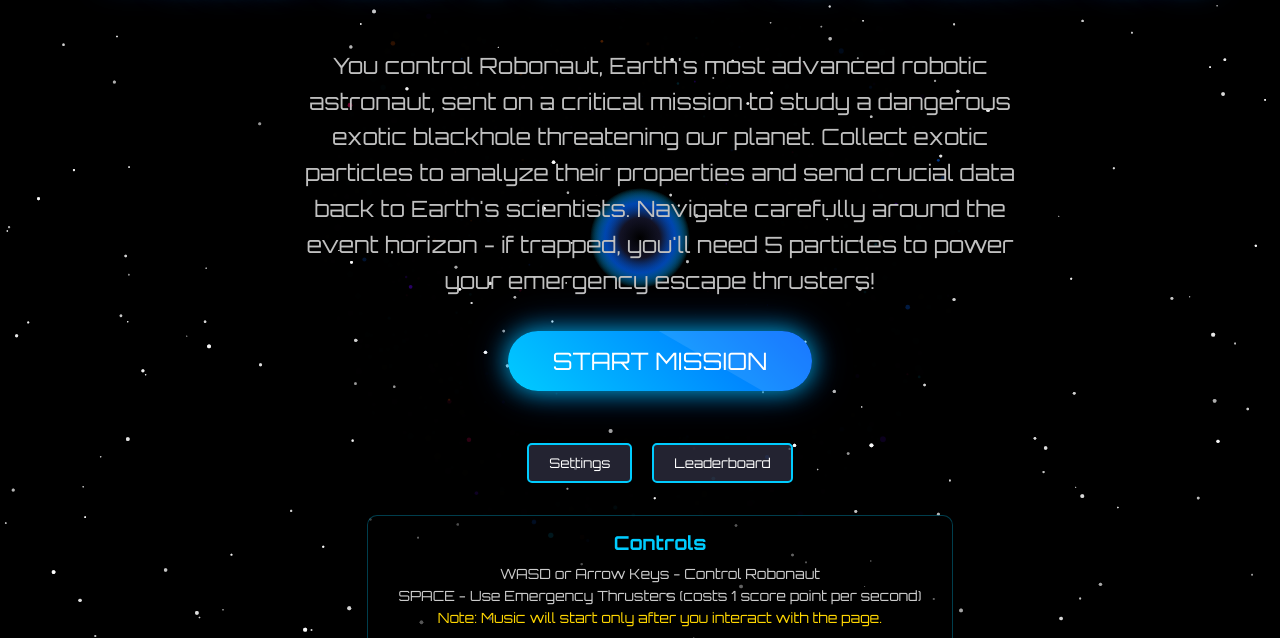
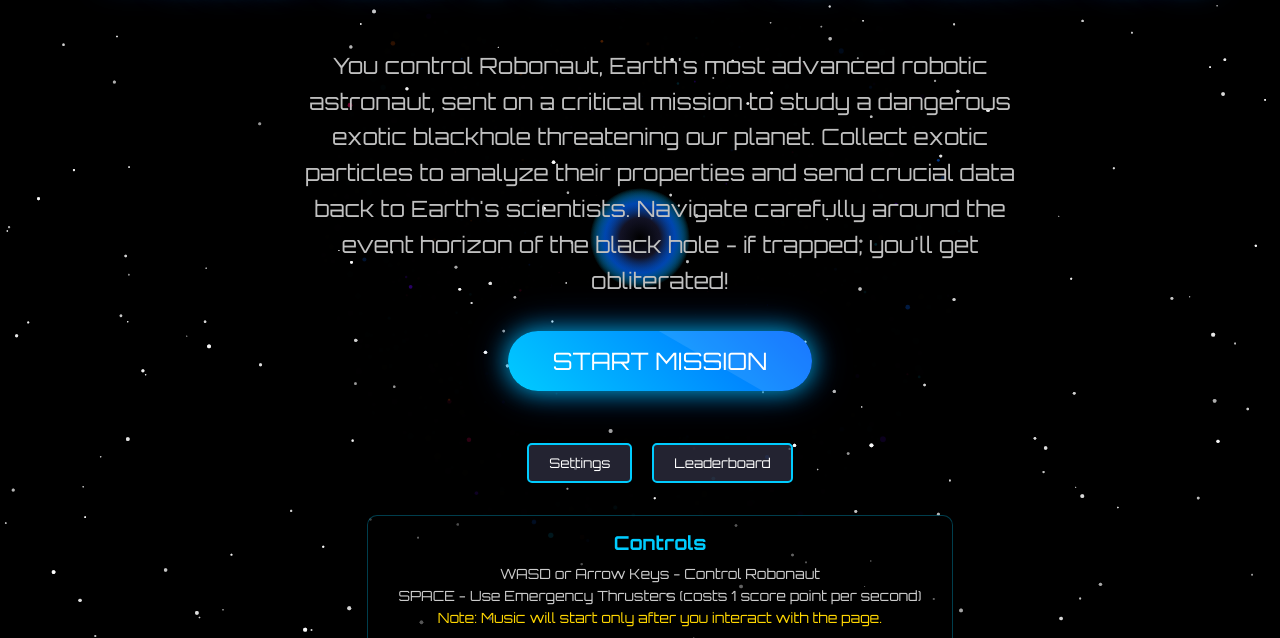
Before and after one commit to fayaz-dev/roboescape, a website built with Vite: page home.html in a window 1280 px wide. Shown: the part 162-800 px from the top of the page. Built offline with nearby package versions, Linux system fonts and the light colour scheme; animation ran at ten frames a second.

Commit message:
Update intro

```diff
--- a/home.html
+++ b/home.html
@@ -592,7 +592,7 @@
         <div class="home-content">
             <h1 class="game-title">Robonaut's Quest to Blackhole</h1>
             <p class="game-description">
-                You control Robonaut, Earth's most advanced robotic astronaut, sent on a critical mission to study a dangerous exotic blackhole threatening our planet. Collect exotic particles to analyze their properties and send crucial data back to Earth's scientists. Navigate carefully around the event horizon - if trapped, you'll need 5 particles to power your emergency escape thrusters!
+                You control Robonaut, Earth's most advanced robotic astronaut, sent on a critical mission to study a dangerous exotic blackhole threatening our planet. Collect exotic particles to analyze their properties and send crucial data back to Earth's scientists. Navigate carefully around the event horizon of the black hole - if trapped, you'll get obliterated!
             </p>
             <button id="start-button" class="start-button">START MISSION</button>
 
```
